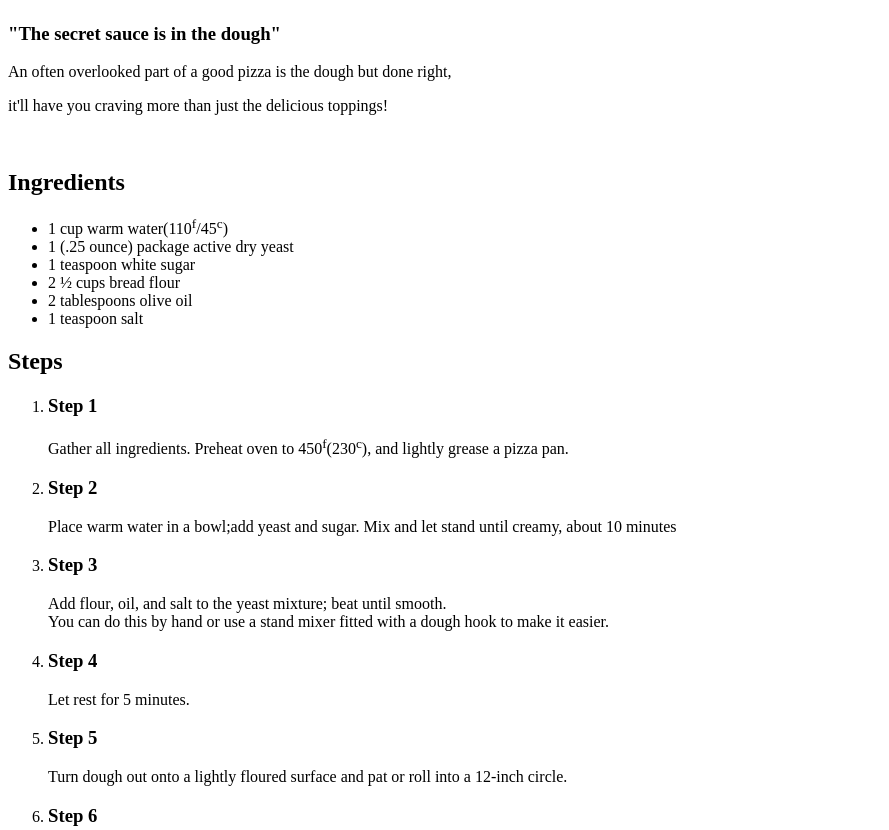
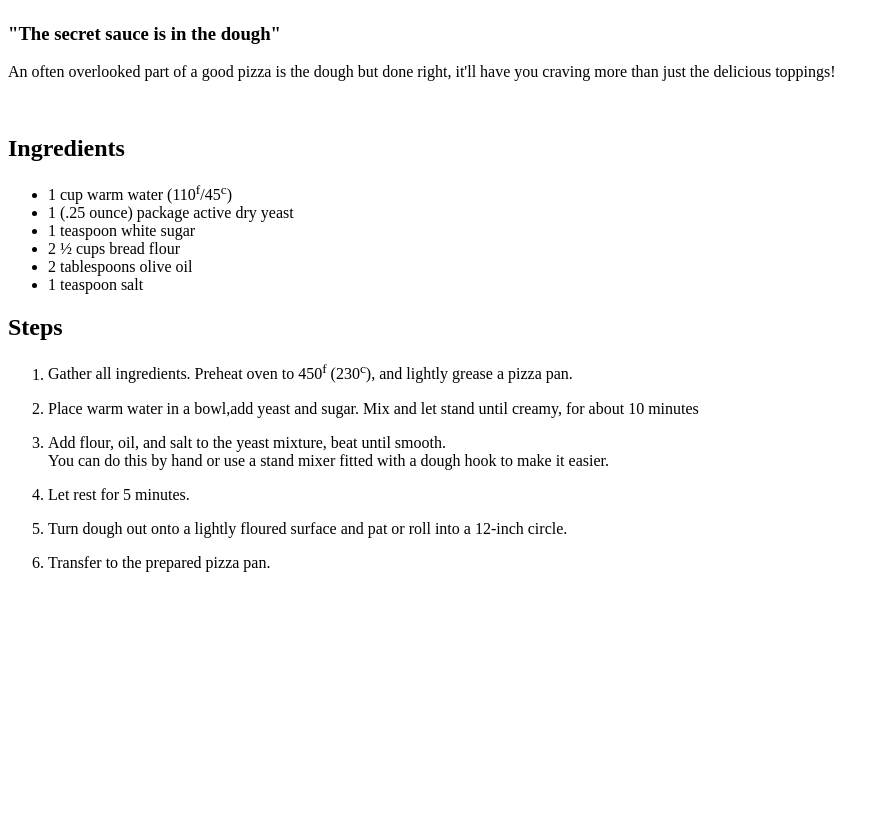
Before and after one commit to ShaneP767/odin-recipes, a plain HTML site: page recipes/pizza-dough.html in a window 1280 px wide. Shown: the part 874-1704 px from the top of the page, without its empty margins (0-889 px from the left). After the commit the page ends 1462 px from the top, so only its background shows below. Drawn offline with Linux system fonts and the light colour scheme.

```diff
--- a/recipes/pizza-dough.html
+++ b/recipes/pizza-dough.html
@@ -9,12 +9,11 @@
         <h1>Home made pizza dough</h1>
         <img src="../images/pizza-dough.jpg" alt="A ball of dough">
         <h3>"The secret sauce is in the dough"</h4>
-        <p>An often overlooked part of a good pizza is the dough but done right,</p>
-        <p>it'll have you craving more than just the delicious toppings!</p>
+        <p>An often overlooked part of a good pizza is the dough but done right, it'll have you craving more than just the delicious toppings!</p>
         <br>
         <h2>Ingredients</h2>
         <ul>
-            <li>1 cup warm water(110<sup>f</sup>/45<sup>c</sup>)</li>
+            <li>1 cup warm water (110<sup>f</sup>/45<sup>c</sup>)</li>
             <li>1 (.25 ounce) package active dry yeast</li>
             <li>1 teaspoon white sugar</li>
             <li>2 ½ cups bread flour</li>
@@ -23,12 +22,12 @@
         </ul>
         <h2>Steps</h2>
         <ol>
-            <li><h3>Step 1</h3><p>Gather all ingredients. Preheat oven to 450<sup>f</sup>(230<sup>c</sup>), and lightly grease a pizza pan.</p></li>
-            <li><h3>Step 2</h3><p>Place warm water in a bowl;add yeast and sugar. Mix and let stand until creamy, about 10 minutes</p></li>
-            <li><h3>Step 3</h3><p>Add flour, oil, and salt to the yeast mixture; beat until smooth. <br>You can do this by hand or use a stand mixer fitted with a dough hook to make it easier. </p></li>
-            <li><h3>Step 4</h3><p> Let rest for 5 minutes.</p></li>
-            <li><h3>Step 5</h3><p>Turn dough out onto a lightly floured surface and pat or roll into a 12-inch circle. </p></li>
-            <li><h3>Step 6</h3><p>Transfer to the prepared pizza pan.</p></li>
+            <li><p>Gather all ingredients. Preheat oven to 450<sup>f</sup> (230<sup>c</sup>), and lightly grease a pizza pan.</p></li>
+            <li><p>Place warm water in a bowl,add yeast and sugar. Mix and let stand until creamy, for about 10 minutes</p></li>
+            <li><p>Add flour, oil, and salt to the yeast mixture, beat until smooth. <br>You can do this by hand or use a stand mixer fitted with a dough hook to make it easier. </p></li>
+            <li><p> Let rest for 5 minutes.</p></li>
+            <li><p>Turn dough out onto a lightly floured surface and pat or roll into a 12-inch circle. </p></li>
+            <li><p>Transfer to the prepared pizza pan.</p></li>
         </ol>
     </body>
 </html>
```
Also changed, not shown: css/styles.css (added).
